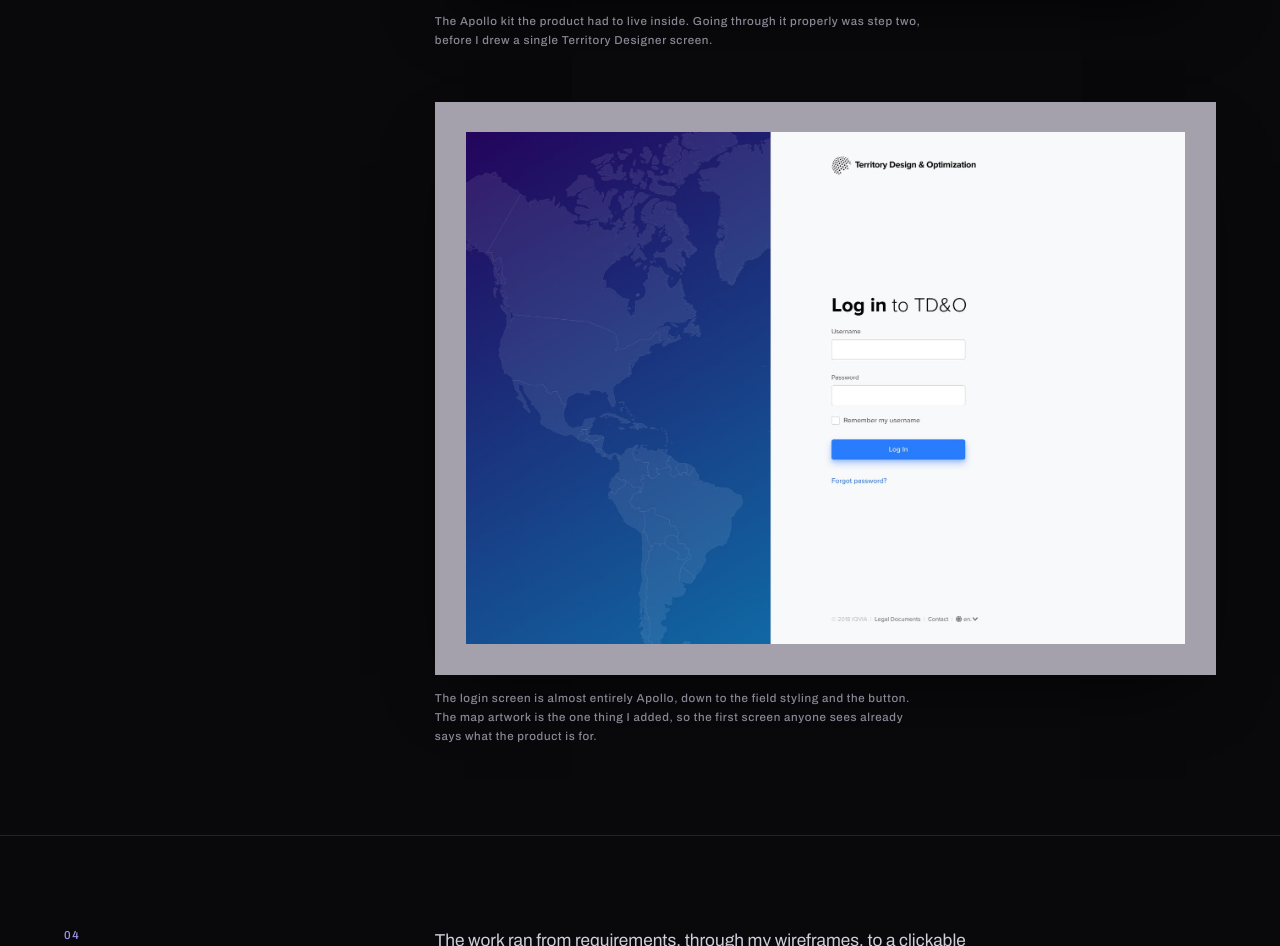
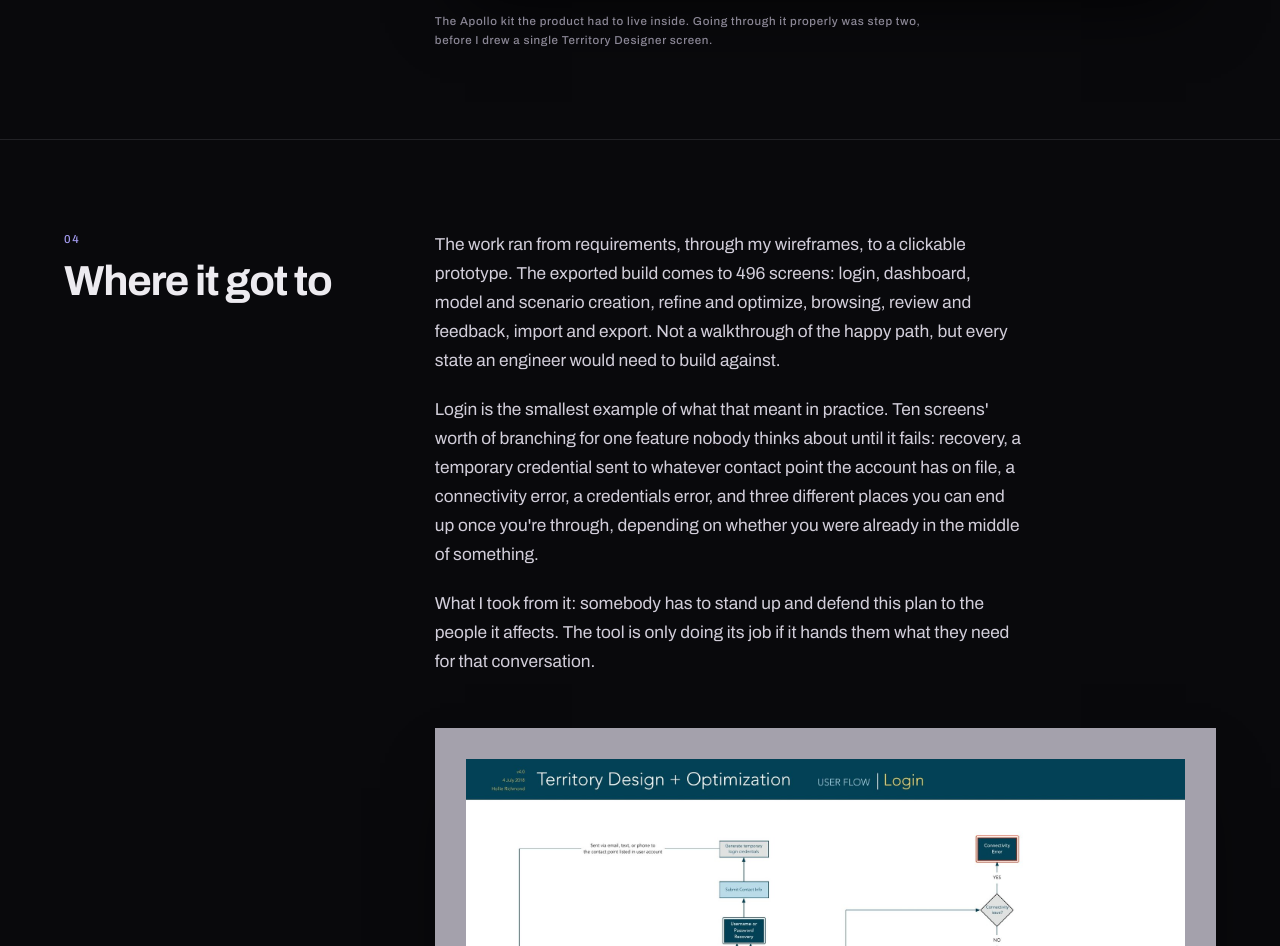
Before and after one commit to holliej0/hollierichmond, a plain HTML site: page td.html in a window 1280 px wide. Shown: the part 8524-9470 px from the top of the page. Drawn offline with Linux system fonts and the light colour scheme.

Commit message:
Drop the login screen from the Apollo section
The login user flow in "Where it got to" covers the same ground.

Co-Authored-By: Claude Opus 5 <noreply@anthropic.com>
Claude-Session: https://claude.ai/code/session_01B5NtsKG6VN3ppcQ34r7gCM

```diff
--- a/td.html
+++ b/td.html
@@ -415,11 +415,6 @@
             <div class="plate"><img src="img/td/td-apollo.jpg" alt="The Apollo UI kit: a color library, type scale, alert bars, buttons, chips, form controls, a date picker, tabs and menus, alongside chart cards showing bar, line and donut examples and an application shell with a navigation bar and notification panel." width="1900" height="1248" loading="lazy" decoding="async"></div>
             <figcaption class="figcap">The Apollo kit the product had to live inside. Going through it properly was step two, before I drew a single Territory Designer screen.</figcaption>
           </figure>
-
-          <figure class="fig">
-            <div class="plate"><img src="img/td/td-login.jpg" alt="The Territory Design and Optimization login screen: a deep blue panel on the left carrying a faint map of the Americas, and on the right the product lockup, username and password fields, a remember my username checkbox, a blue log in button and a forgot password link." width="1700" height="1209" loading="lazy" decoding="async"></div>
-            <figcaption class="figcap">The login screen is almost entirely Apollo, down to the field styling and the button. The map artwork is the one thing I added, so the first screen anyone sees already says what the product is for.</figcaption>
-          </figure>
         </div>
       </div>
     </div>
```
Also changed, not shown: img/td/td-login.jpg (deleted).
